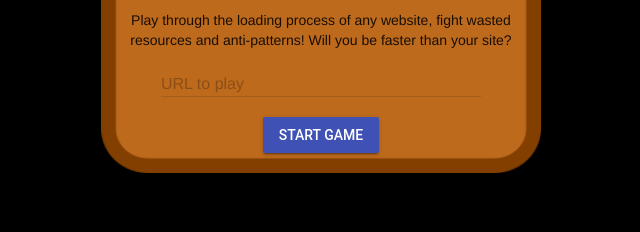
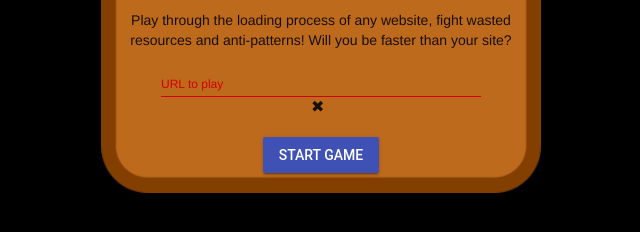
Before and after one commit to GoogleChromeLabs/performance-game, a website: page public/index.html in a window 1280 px wide. Shown: the part 174-406 px from the top of the page, without its empty margins (319-959 px from the left). Drawn offline with nearby package versions, Linux system fonts and the light colour scheme.

Commit message:
Adding better URL validation

```diff
--- a/public/index.html
+++ b/public/index.html
@@ -25,9 +25,6 @@ limitations under the License.
     <script>
       function tryStartGame() {
         var url = document.getElementById("url").value;
-        if(!url.startsWith("http")) {
-          url = "http://" + url;
-        }
         url = encodeURIComponent(url);
         document.location.href = "game.html?urlToPlay=" + url;
       }
@@ -49,6 +46,21 @@ limitations under the License.
       margin: 20px;
       max-width: 400px;
     }
+
+    input + span {
+      padding-right: 30px;
+    }
+
+    input:invalid+span:after {
+      position: absolute; content: '✖';
+      padding-left: 5px;
+    }
+
+    input:valid+span:after {
+      position: absolute;
+      content: '✓';
+      padding-left: 5px;
+    }
     </style>
 
 </head>
@@ -61,9 +73,13 @@ limitations under the License.
     Will you be faster than your site?
 
     <div class="mdl-textfield mdl-js-textfield mdl-textfield--floating-label" style="width:80%;max-width:500px;">
-      <input class="mdl-textfield__input" type="text" id="url">
+      <input class="mdl-textfield__input" type="url"
+             required pattern="^(http:\/\/www\.|https:\/\/www\.|http:\/\/|https:\/\/)?[a-z0-9]+([\-\.]{1}[a-z0-9]+)*\.[a-z]{2,5}(:[0-9]{1,5})?(\/.*)?$"
+             title="Please enter a valid URL"
+             id="url">
+      <span class="validity"></span>
       <label class="mdl-textfield__label" for="sample3">URL to play</label>
-    </div>
+     </div>
 
     <br/>
 
```
